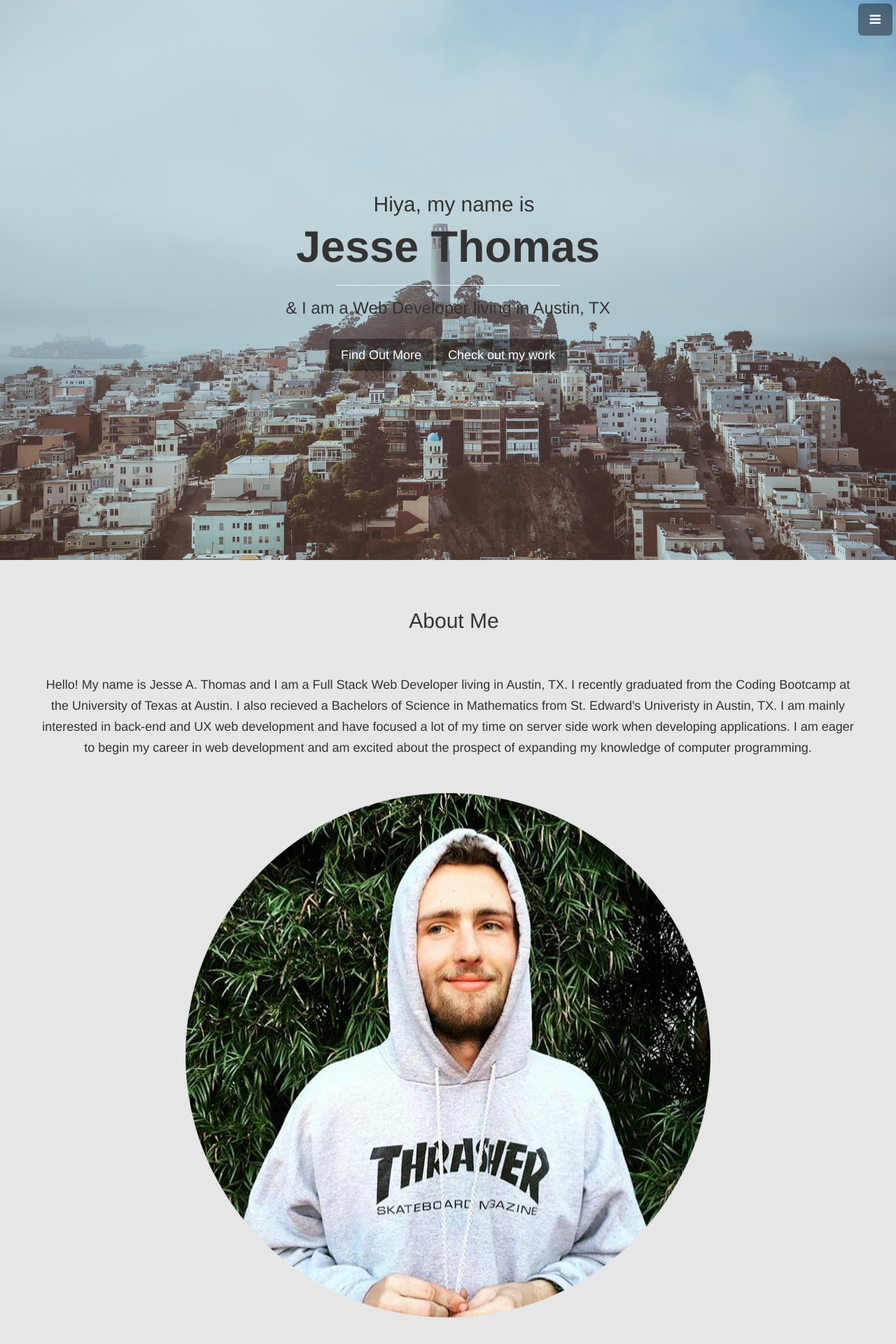
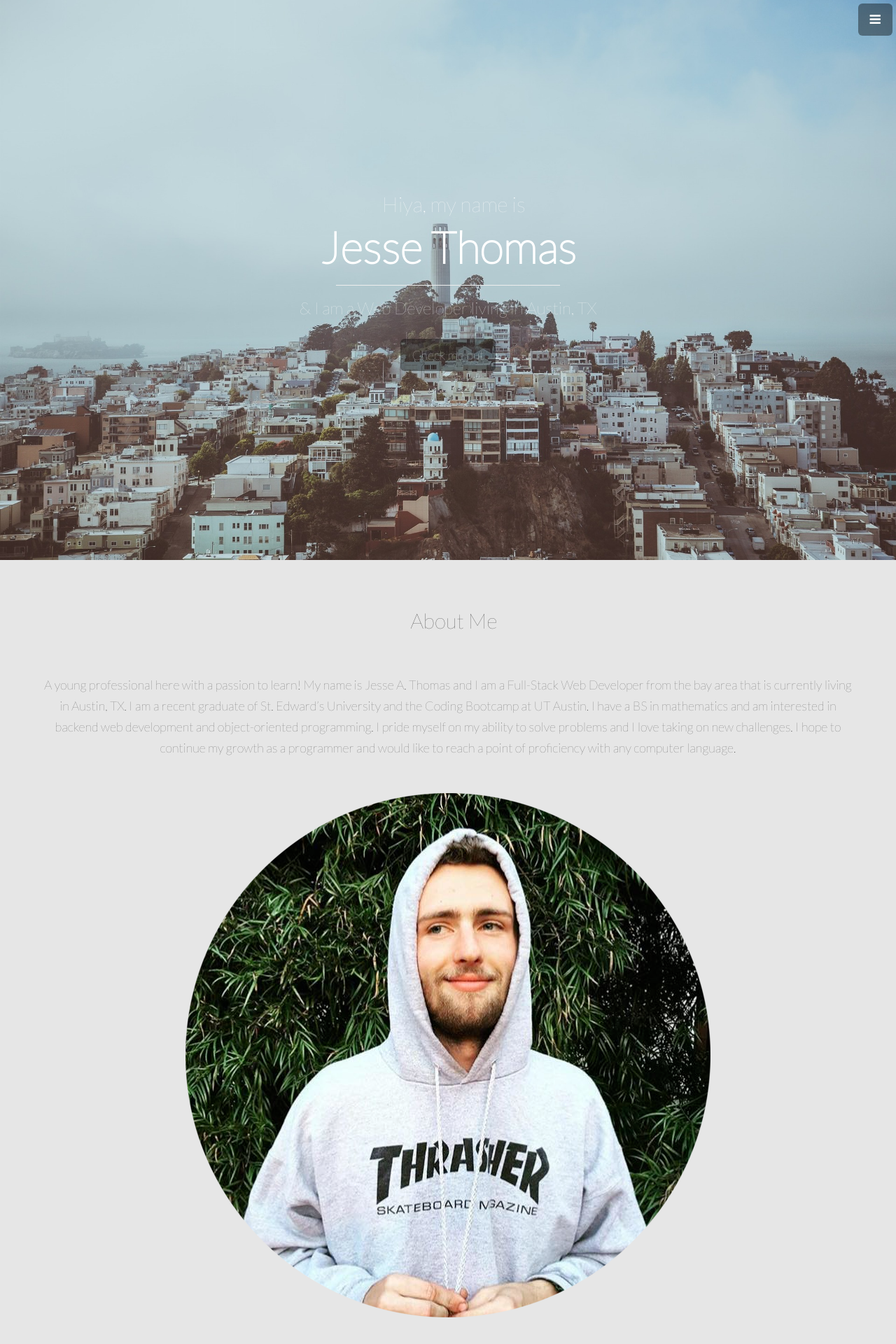
Before and after one commit to jthomasi/JessesPortfolio, a PHP site: page / in a window 1280 px wide. Shown: the top 1920 px of the page at 70% size. Run offline with PHP 8.4, Linux system fonts and the light colour scheme.

Commit message:
adding style changes

```diff
--- a/css/stylish-portfolio.css
+++ b/css/stylish-portfolio.css
@@ -27,6 +27,15 @@ body {
     padding: 0;
     font-size: 4.5em;
     font-weight: 700;
+}
+
+.header-text {
+    color: white;
+    font-family: Lato;
+}
+
+.about-me {
+    font-family: Lato;
 }
 
 /* Custom Button Styles */
--- a/index.html
+++ b/index.html
@@ -49,19 +49,21 @@
     <!-- Header -->
     <header id="top" class="header">
         <div id="headingText" class="text-vertical-center">
-            <h2>Hiya, my name is</h2>
-            <h1>Jesse Thomas</h1>
-            <hr width=25%>
-            <h3>& I am a Web Developer living in Austin, TX</h3>
-            <br>
-            <a href="#about" class="btn btn-dark btn-lg">Find Out More</a>
-            <a href="#portfolio" class="btn btn-dark btn-lg">Check out my work</a>
+            <div class="header-text">
+                <h2>Hiya, my name is</h2>
+                <h1>Jesse Thomas</h1>
+                <hr width=25%>
+                <h3>& I am a Web Developer living in Austin, TX</h3>
+
+                <br>
+                <a href="#about" class="btn btn-dark btn-lg">Check me out</a>
+            </div>
         </div>
     </header>
 
     <!-- About -->
     <section id="about" class="about">
-        <div class="container">
+        <div class="container about-me">
             <div class="row">
                 <h2 id="aboutMeHeader" style="text-align:center">About Me</h2>
             </div>
@@ -69,7 +71,7 @@
             <div class="row" style="text-align:center">
                 <br>
                 <div class="text-center">
-                    <h4>Hello! My name is Jesse A. Thomas and I am a Full Stack Web Developer living in Austin, TX. I recently graduated from the Coding Bootcamp at the University of Texas at Austin. I also recieved a Bachelors of Science in Mathematics from St. Edward's Univeristy in Austin, TX. I am mainly interested in back-end and UX web development and have focused a lot of my time on server side work when developing applications. I am eager to begin my career in web development and am excited about the prospect of expanding my knowledge of computer programming.</h4>
+                    <h4>A young professional here with a passion to learn! My name is Jesse A. Thomas and I am a Full-Stack Web Developer from the bay area that is currently living in Austin, TX. I am a recent graduate of St. Edward’s University and the Coding Bootcamp at UT Austin. I have a BS in mathematics and am interested in backend web development and object-oriented programming. I pride myself on my ability to solve problems and I love taking on new challenges. I hope to continue my growth as a programmer and would like to reach a point of proficiency with any computer language. </h4>
                 </div>
             </div>
             <br><br>
```
